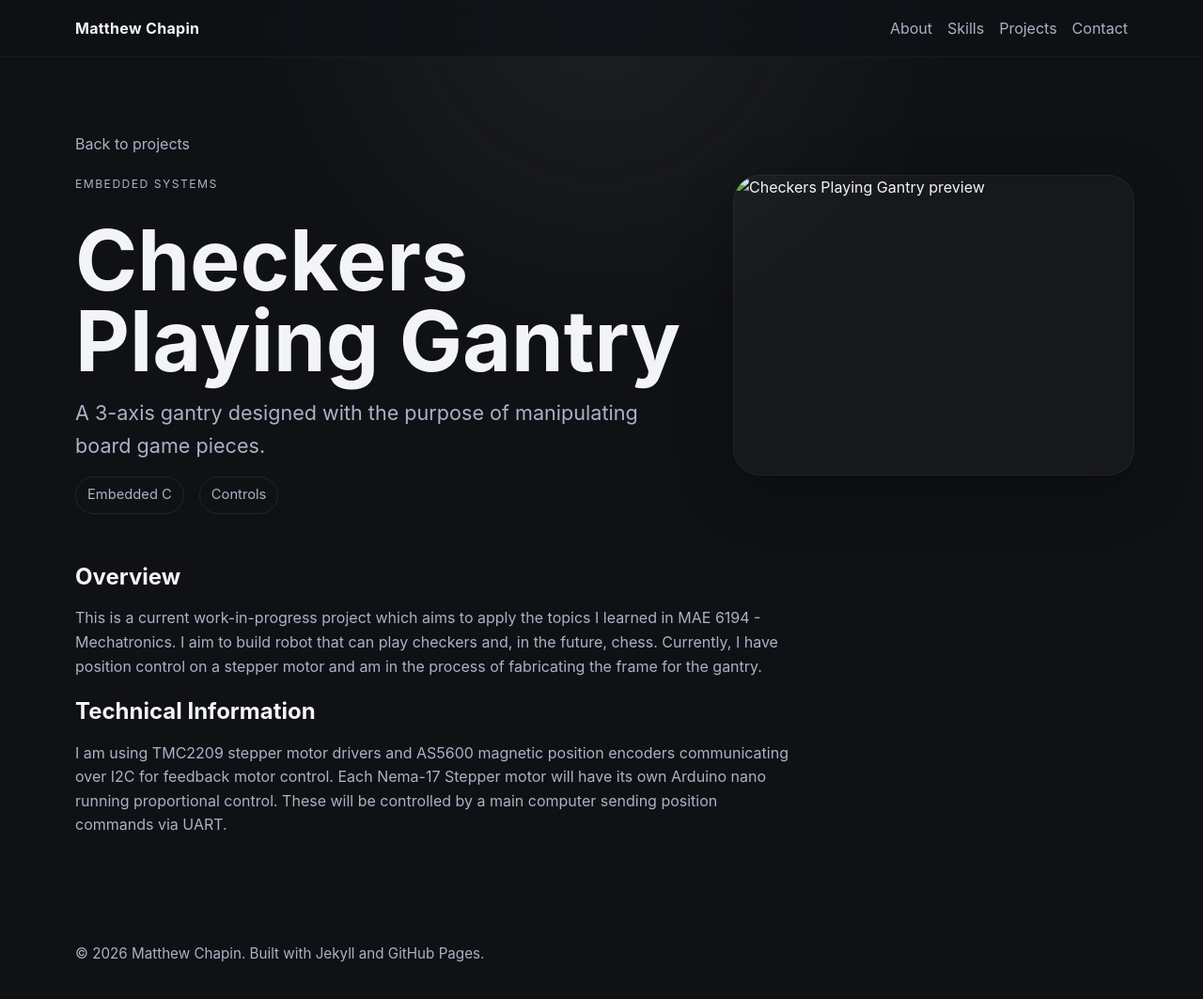
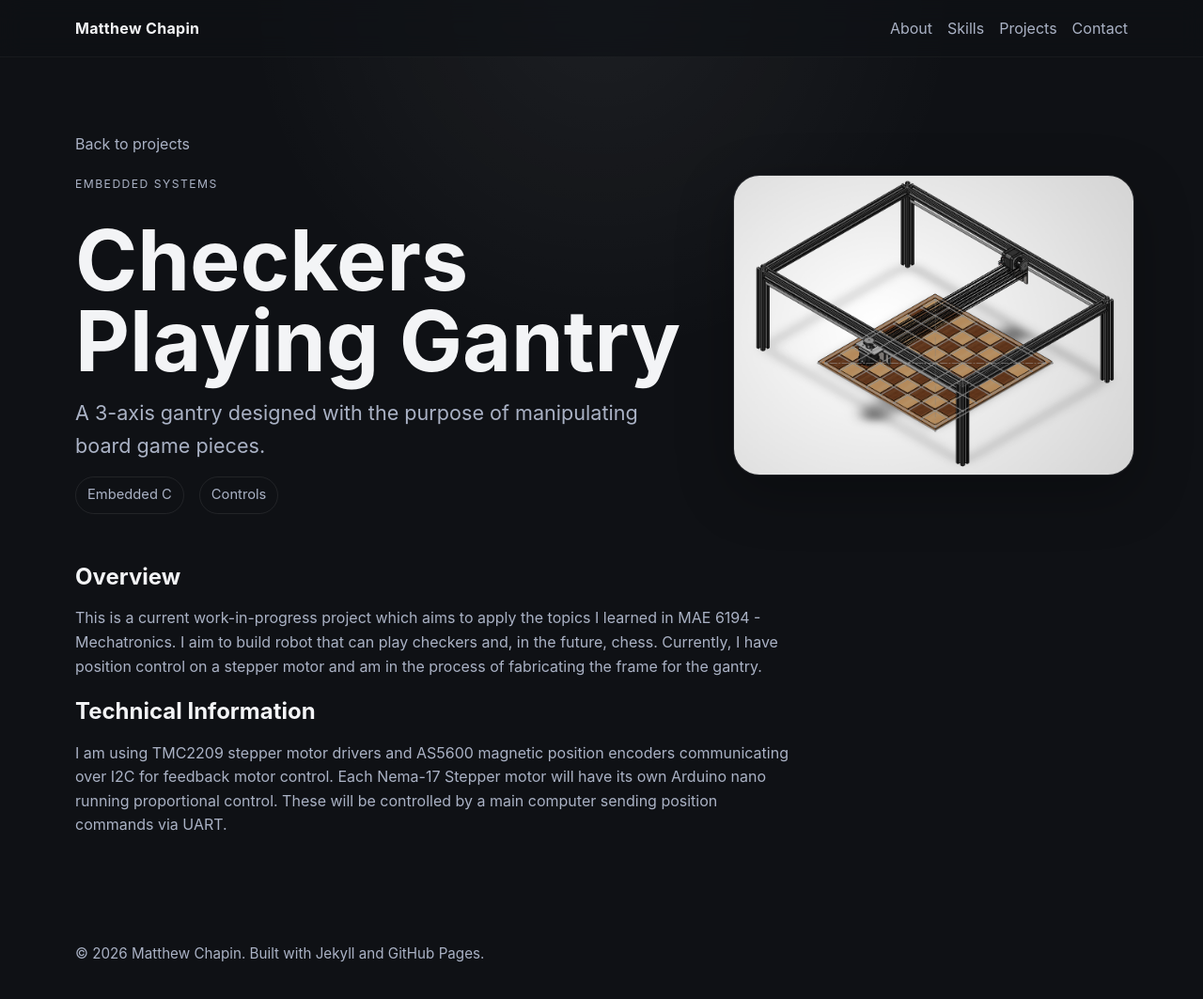
Before and after one commit to mchapin03/mchapin03.github.io, a Jekyll site: the page built from projects/checkers-playing-gantry.md, in a window 1280 px wide and 1090 px high. Shown: the top 1063 px of the window at 94% size. Built offline with Jekyll 4.4.1, drawn with Linux system fonts in a browser that asks for light colours.

Commit message:
added content

```diff
--- a/_data/projects.yml
+++ b/_data/projects.yml
@@ -22,7 +22,7 @@
   repo_url: "#"
   demo_url: "#"
   detail_url: "/projects/checkers-playing-gantry/"
-  image: ""
+  image: "/assets/images/SLDWORKS_eQYhpWy82Z.png"
   placeholder: PCB / scope image
 
 - title: Rube Goldberg Machine
--- a/projects/checkers-playing-gantry.md
+++ b/projects/checkers-playing-gantry.md
@@ -10,7 +10,7 @@ tags:
 
 repo_url: "#"
 demo_url: "#"
-image: ""
+image: "/assets/images/SLDWORKS_eQYhpWy82Z.png"
 placeholder: PCB / scope image
 ---
 
```
Also changed, not shown: assets/images/SLDWORKS_eQYhpWy82Z.png (added).
